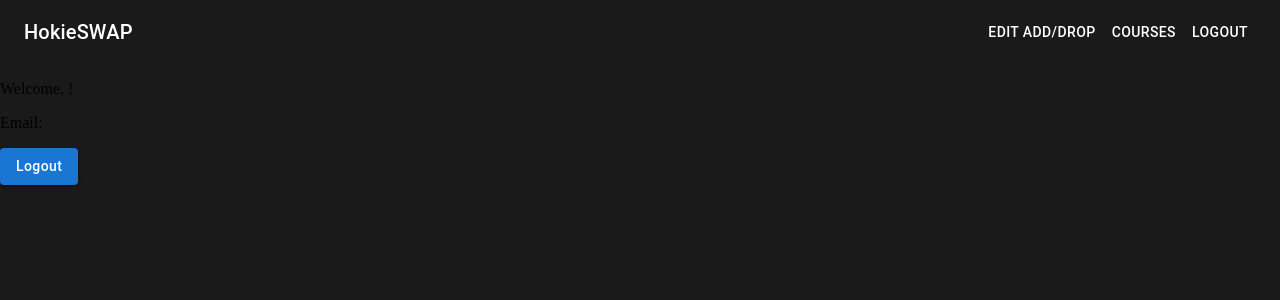
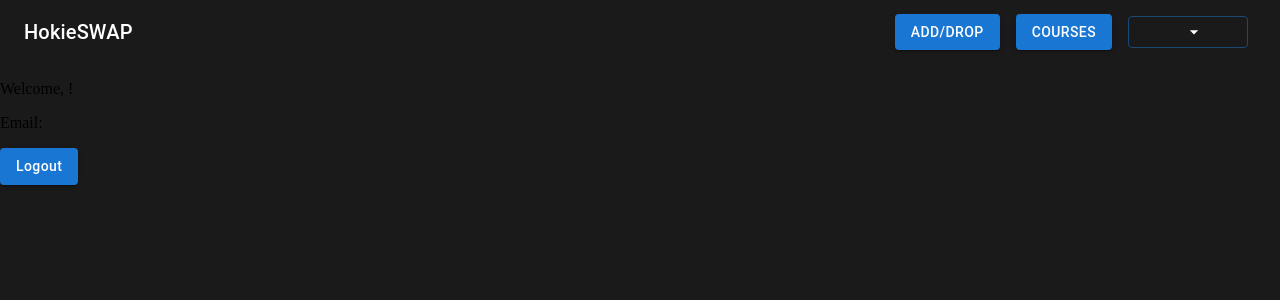
Before and after one commit to ikoide/vthacks2024, a React app in the folder frontend/: page / in a window 1280 px wide. Shown: the top 300 px of the page. Built offline with nearby package versions, Linux system fonts and the light colour scheme; no server answers; sample sign-in values are in the browser's storage; the HTML template or start-up script is replaced by a standard one.

Commit message:
Login button

```diff
--- a/frontend/src/App.tsx
+++ b/frontend/src/App.tsx
@@ -64,7 +64,7 @@ function App() {
 
   return (
     <>
-    {!location.pathname.includes('login') && <Header setUserData={setUserData} />}
+    {!location.pathname.includes('login') && <Header userData={userData} setUserData={setUserData} />}
     <Routes key={location.pathname} location={location}>
       <Route path="/" element={<HomePage userData={userData} setUserData={setUserData}/>} />
       <Route path="/login-or-signup" element={<LoginPageAndSignUp setUserData={setUserData} />} />
--- a/frontend/src/components/header.tsx
+++ b/frontend/src/components/header.tsx
@@ -1,6 +1,8 @@
 import React from "react";
 import { Toolbar, Typography, Button, Box } from "@mui/material";
-import "../styles/styles.scss"
+import { ArrowDropDown } from "@mui/icons-material";
+import { motion, AnimatePresence } from "framer-motion";
+import "../styles/styles.scss";
 import { useNavigate } from "react-router-dom";
 
 interface UserData {
@@ -8,17 +10,53 @@ interface UserData {
   courses_to_drop: string[];
   sess_id: string;
   email: string;
+  name: string; // Ensure 'name' is included
   // Include other user data properties as necessary
 }
 
 interface HeaderProps {
-
+  userData: UserData;
   setUserData: React.Dispatch<React.SetStateAction<UserData>>;
-
 }
 
-const Header: React.FC<HeaderProps> = ({ setUserData }) => {
+const Header: React.FC<HeaderProps> = ({ userData, setUserData }) => {
   const navigate = useNavigate();
+  const [isOpen, setIsOpen] = React.useState(false);
+  const menuRef = React.useRef<HTMLDivElement>(null);
+
+  const handleMenuToggle = () => {
+    setIsOpen(!isOpen);
+  };
+
+  const handleLogout = () => {
+    localStorage.removeItem("session");
+    setUserData({
+      courses_to_add: [],
+      courses_to_drop: [],
+      sess_id: "",
+      email: "",
+      name: "",
+    });
+    navigate("/login-or-signup");
+    setIsOpen(false);
+  };
+
+  // Close the dropdown when clicking outside
+  React.useEffect(() => {
+    const handleClickOutside = (event: MouseEvent) => {
+      if (menuRef.current && !menuRef.current.contains(event.target as Node)) {
+        setIsOpen(false);
+      }
+    };
+
+    if (isOpen) {
+      document.addEventListener("mousedown", handleClickOutside);
+    }
+
+    return () => {
+      document.removeEventListener("mousedown", handleClickOutside);
+    };
+  }, [isOpen]);
 
   return (
     <header>
@@ -30,18 +68,68 @@ const Header: React.FC<HeaderProps> = ({ setUserData }) => {
             </Typography>
           </a>
         </Box>
-          <Button sx={{ color: "#ffffff" }} onClick={() => navigate("/classes")}>Edit Add/Drop</Button>
-          <Button sx={{ color: "#ffffff" }} onClick={() => navigate("/classes")}>Courses</Button>
         <Button
-            sx={{ color: "#ffffff" }}
-            onClick={() => {
-              localStorage.removeItem("session");
-              setUserData({courses_to_add: [], courses_to_drop: [], sess_id: "", email: ""});
-              navigate("/login-or-signup");
+          variant="contained"
+          sx={{ color: "#ffffff", mx: 1 }}
+          onClick={() => navigate("/add-drop")}
+        >
+          Add/Drop
+        </Button>
+        <Button
+          variant="contained"
+          sx={{ color: "#ffffff", mx: 1 }}
+          onClick={() => navigate("/classes")}
+        >
+          Courses
+        </Button>
+        <div style={{ position: "relative", display: "inline-block" }} ref={menuRef}>
+          <Button
+            variant="outlined"
+            sx={{ color: "#ffffff", mx: 1, minWidth: "120px" }}
+            onClick={handleMenuToggle}
+            endIcon={<ArrowDropDown />}
+          >
+            {userData.name}
+          </Button>
+          <AnimatePresence>
+            {isOpen && (
+              <motion.div
+                initial={{ opacity: 0, y: -10 }}
+                animate={{ opacity: 1, y: 0 }}
+                exit={{ opacity: 0, y: -10 }}
+                transition={{ type: "spring", stiffness: 300, damping: 20 }}
+                style={{
+                  position: "absolute",
+                  top: "100%",
+                  left: 0,
+                  zIndex: 1,
+                  backgroundColor: "#c93838", // Set dropdown background to grey
+                  boxShadow: "0px 4px 6px rgba(0, 0, 0, 0.1)",
+                  width: "100%", // Match the button's width
+                  borderRadius: "4px",
+                  overflow: "hidden",
+                }}
+              >
+                <Button
+                  onClick={handleLogout}
+                  sx={{
+                    width: "100%",
+                    justifyContent: "flex-start",
+                    padding: "8px 16px",
+                    backgroundColor: "#c93838",
+                    color: "#ffffff",
+                    "&:hover": {
+                      backgroundColor: "#bd4f4f",
+                    },
+
                   }}
                 >
                   Logout
                 </Button>
+              </motion.div>
+            )}
+          </AnimatePresence>
+        </div>
       </Toolbar>
     </header>
   );
```
Lines whose indentation alone changed are shown as unchanged.
